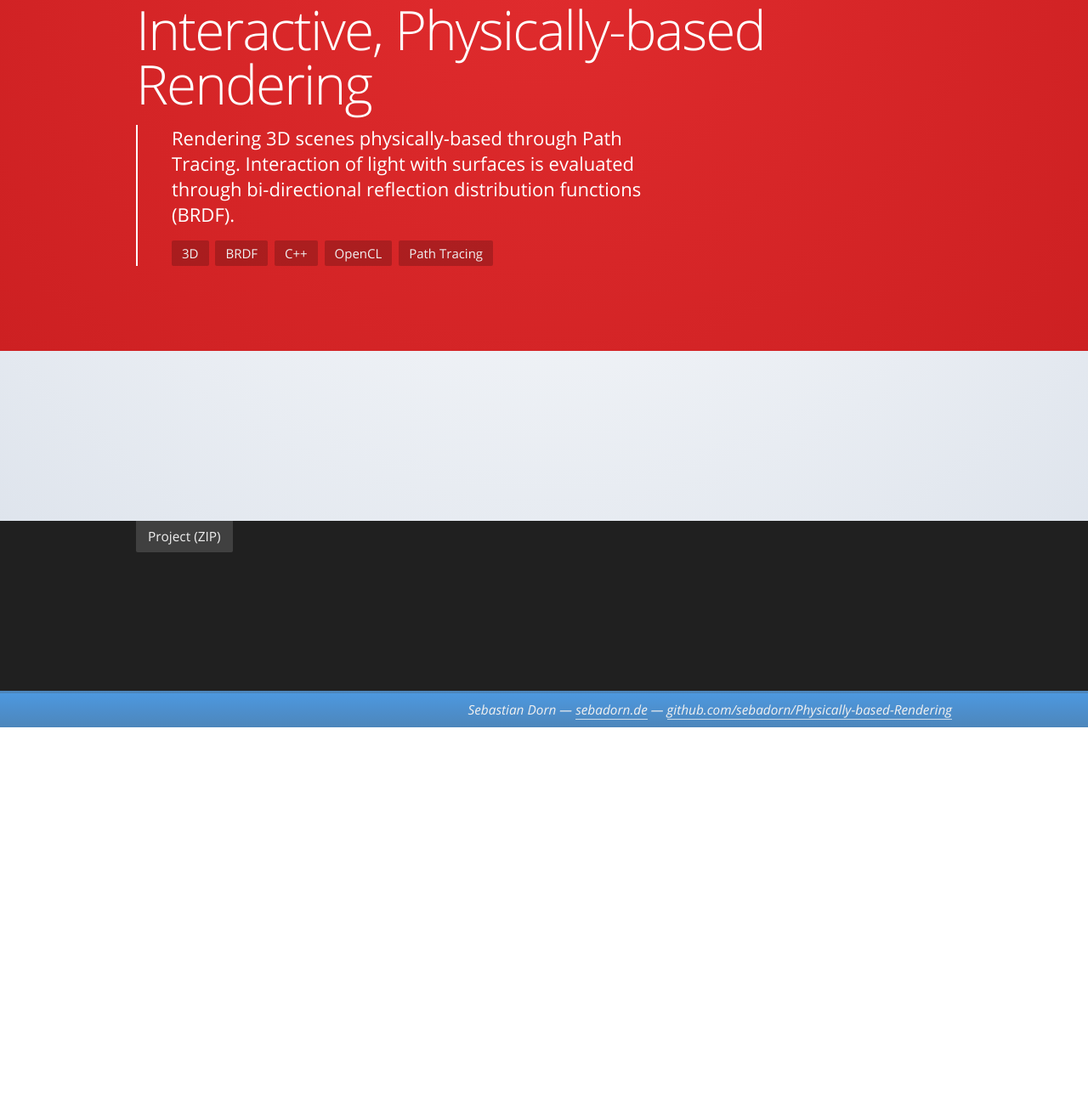
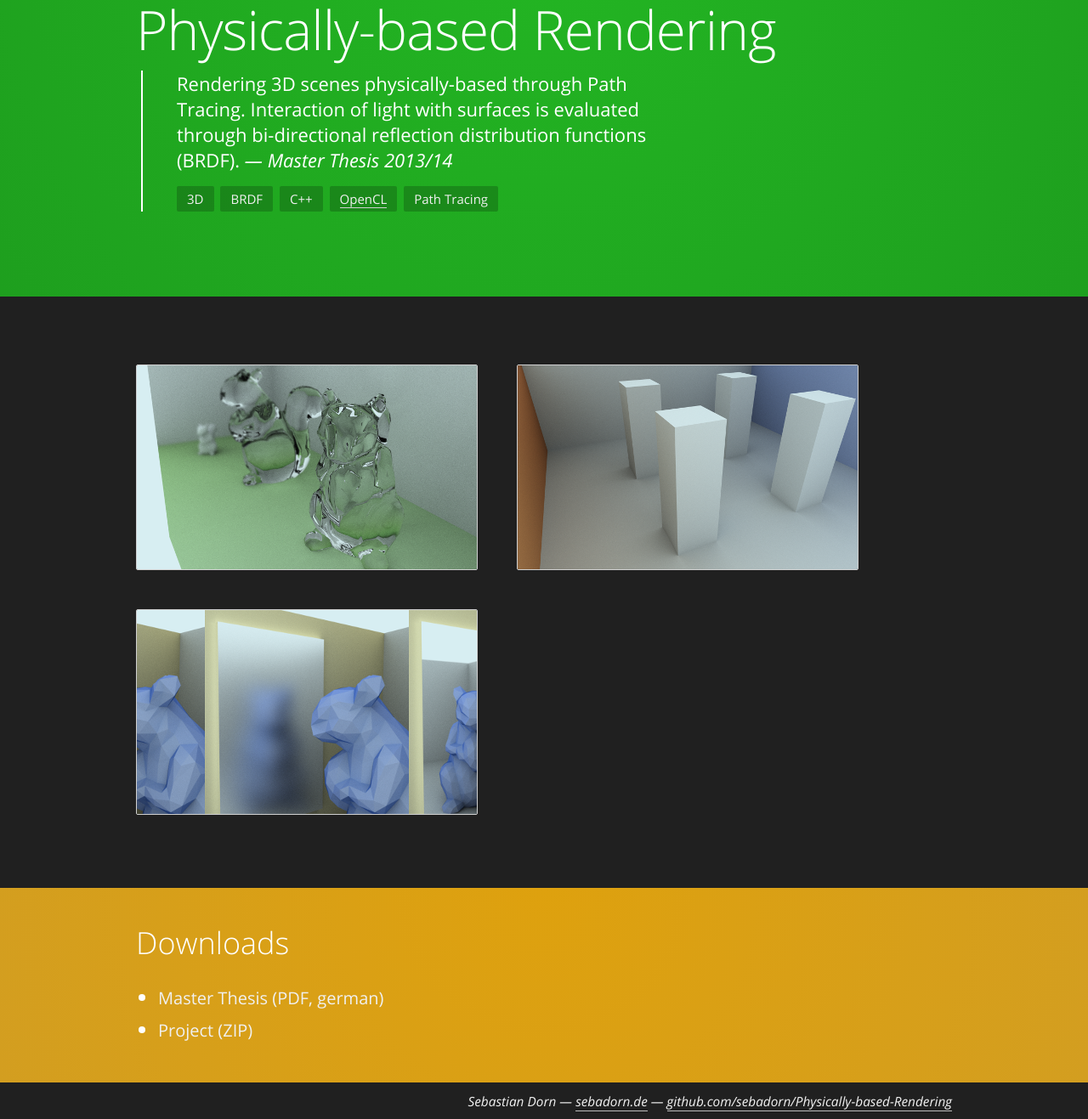
Before and after one commit to sebadorn/Physically-based-Rendering, a plain HTML site: page index.html in a window 1280 px wide. Shown: the part 97-1414 px from the top of the page at 85% size. Before the commit the page ends 953 px from the top, so only its background shows below. Drawn offline with Linux system fonts and the light colour scheme.

Commit message:
Added Master Thesis PDF. Added some images, changed colors and structure.

```diff
--- a/index.html
+++ b/index.html
@@ -3,46 +3,49 @@
 <html>
 <head>
 	<meta charset="utf-8" />
-	<title>Interactive, Physically-based Rendering | GitHub project page</title>
+	<title>Physically-based Rendering | GitHub project page</title>
 	<meta name="author" content="Sebastian Dorn" />
 	<link rel="stylesheet" href="screen.css" />
 </head>
 <body>
 
 
-<header class="introduction red radial-red">
-	<h1>Interactive, Physically-based Rendering</h1>
+<header class="introduction green radial-green">
+	<h1>Physically-based Rendering</h1>
 
-	<section class="info">
-		<p>Rendering 3D scenes physically-based through Path Tracing. Interaction of light with surfaces is evaluated through bi-directional reflection distribution functions (BRDF).</p>
+	<div class="info">
+		<p>Rendering 3D scenes physically-based through Path Tracing. Interaction of light with surfaces is evaluated through bi-directional reflection distribution functions (BRDF). <em>— Master Thesis 2013/14</em></p>
 		<ul class="tags">
 			<li>3D</li>
 			<li>BRDF</li>
 			<li>C++</li>
-			<li>OpenCL</li>
+			<li><a href="https://www.khronos.org/opencl/">OpenCL</a></li>
 			<li>Path Tracing</li>
 		</ul>
-	</section>
+	</div>
 </header>
 
 
-<header class="screenshots">
-	<section class="images">
-	</section>
-</header>
+<section class="images black">
+	<a href="img/glass+mirror.png"><img src="img/glass+mirror_thumb.png" alt="Glas squirrel next to a mirror." /></a>
+	<a href="img/pillars.png"><img src="img/pillars_thumb.png" alt="Pillars." /></a>
+	<a href="img/diff-spec-glossy.png"><img src="img/diff-spec-glossy_thumb.png" alt="The same scene three times: Diffuse, glossy, specular." /></a>
+</section>
 
 
-<header class="demo black">
-	<section class="download">
-		<a href="https://github.com/sebadorn/Physically-based-Rendering/archive/master.zip">Project (ZIP)</a>
-		<!-- <a href="#">Master Thesis (PDF) (german)</a> -->
-	</section>
-</header>
+<section class="download orange radial-orange">
+	<h2>Downloads</h2>
+
+	<ul>
+		<li><a href="https://github.com/sebadorn/Physically-based-Rendering/blob/master/Interaktives%20Physik-basiertes%20Rendering%20-%20Masterthesis.pdf?raw=true">Master Thesis (PDF, german)</a></li>
+		<li><a href="https://github.com/sebadorn/Physically-based-Rendering/archive/master.zip">Project (ZIP)</a></li>
+	</ul>
+</section>
 
 
-<header class="about blue linear-blue">
+<section class="about black linear-black">
 	<p>Sebastian Dorn — <a href="http://sebadorn.de/">sebadorn.de</a> — <a href="https://github.com/sebadorn/Physically-based-Rendering">github.com/sebadorn/Physically-based-Rendering</a></p>
-</header>
+</section>
 
 
 </body>
--- a/screen.css
+++ b/screen.css
@@ -101,6 +101,11 @@ p {
 	border-color: #B21F21;
 }
 
+.orange {
+	background-color: #DEA10E;
+	border-color: #D39E20;
+}
+
 
 .linear-blue {
 	background-image: linear-gradient( to bottom, #4D98DF 0%, #4D86BB 100% );
@@ -112,6 +117,10 @@ p {
 
 .linear-red {
 	background-image: linear-gradient( to bottom, #E12C2E 0%, #CD2022 100% );
+}
+
+.linear-orange {
+	background-image: linear-gradient( to bottom, #DEA10E 0%, #D39E20 100% );
 }
 
 
@@ -130,12 +139,17 @@ p {
 	background-image:         radial-gradient( circle farthest-corner at center top, #E12C2E 0%, #CD2022 100% );
 }
 
+.radial-orange {
+	background-image: -webkit-radial-gradient( circle farthest-corner at center top, #DEA10E 0%, #D39E20 100% );
+	background-image:         radial-gradient( circle farthest-corner at center top, #DEA10E 0%, #D39E20 100% );
+}
+
 
 
 /* Specific site elements */
 /* ---------------------- */
 
-header {
+header, section {
 	-moz-box-sizing: border-box;
 	     box-sizing: border-box;
 	color: #ffffff;
@@ -150,7 +164,7 @@ header {
 		font-family: "OpenSans Light Web";
 		font-size: 64px;
 		font-weight: normal;
-		letter-spacing: -2px;
+		letter-spacing: -1px;
 		line-height: 100%;
 		margin-bottom: 16px;
 		margin-right: 60px;
@@ -161,76 +175,61 @@ header {
 		border-left: 2px solid #ffffff;
 		display: inline-block;
 		font-size: 22px;
+		margin-left: 6px;
 		max-width: 600px;
 		padding-left: 40px;
 	}
 
-	header .download {
-		top: 0;
-		left: 160px;
-		position: absolute;
-		z-index: 100;
+	.download {
+		padding: 40px 160px;
+		width: 100%;
 	}
 
+		.download h2 {
+			font-family: "OpenSans Light Web";
+			font-size: 36px;
+			font-weight: normal;
+			margin-bottom: 24px;
+		}
+
+		.download ul {
+			margin-left: 26px;
+		}
+
+		.download li {
+			margin-bottom: 8px;
+		}
+
 		.download a {
-			background-color: #404040;
 			border: 0;
-			border-bottom-left-radius: 2px;
-			border-bottom-right-radius: 2px;
 			color: #f0f0f0;
 			display: inline-block;
-			font-size: 70%;
-			margin-right: 8px;
-			padding: 8px 14px;
+			font-size: 20px;
 		}
 
 		.download a:hover {
-			background-color: #D8DFE9;
 			color: #303030;
 		}
 
 
-header.demo {
-	text-align: center;
-}
-
-	header.demo a.button {
-		display: inline-block;
-		font-family: "OpenSans Light Web";
-		font-size: 64px;
-		font-weight: normal;
-		letter-spacing: -2px;
-		line-height: 100%;
-		padding: 14px 22px;
-	}
-
-	header.demo .annotation {
-		display: inline-block;
-		font-family: "OpenSans Light Web";
-		margin-left: -264px;
-		margin-right: 20px;
-		vertical-align: middle;
-	}
-
-
-header.about {
+section.about {
 	border-top: 3px solid transparent;
 	padding-bottom: 10px;
 	padding-top: 9px;
 	text-align: right;
 }
 
-	header.about p {
+	section.about p {
 		color: #f0f0f0;
 		font-size: 70%;
 		font-style: italic;
 	}
 
-	header.about a {
+	section.about a {
 		color: #f0f0f0;
 	}
 
-	header.about a:hover {
+	section.about a:hover {
 		border-bottom-color: transparent;
 	}
 
@@ -260,7 +259,7 @@ header.about {
 
 
 .images {
-	text-align: center;
+	padding: 60px 160px;
 }
 
 	.images img {
@@ -268,9 +267,9 @@ header.about {
 		border: 1px solid #d0d0d0;
 		border-radius: 2px;
 		display: inline-block;
-		height: 178px;
-		margin: 10px;
-		width: 300px;
+		height: 240px;
+		margin: 20px 40px 20px 0;
+		width: 400px;
 	}
 
 	.images a {
```
Also changed, not shown: img/diff-spec-glossy_thumb.png (added), img/glass+mirror.png (added), img/glass+mirror_thumb.png (added), img/pillars_thumb.png (added), 4 other files.
